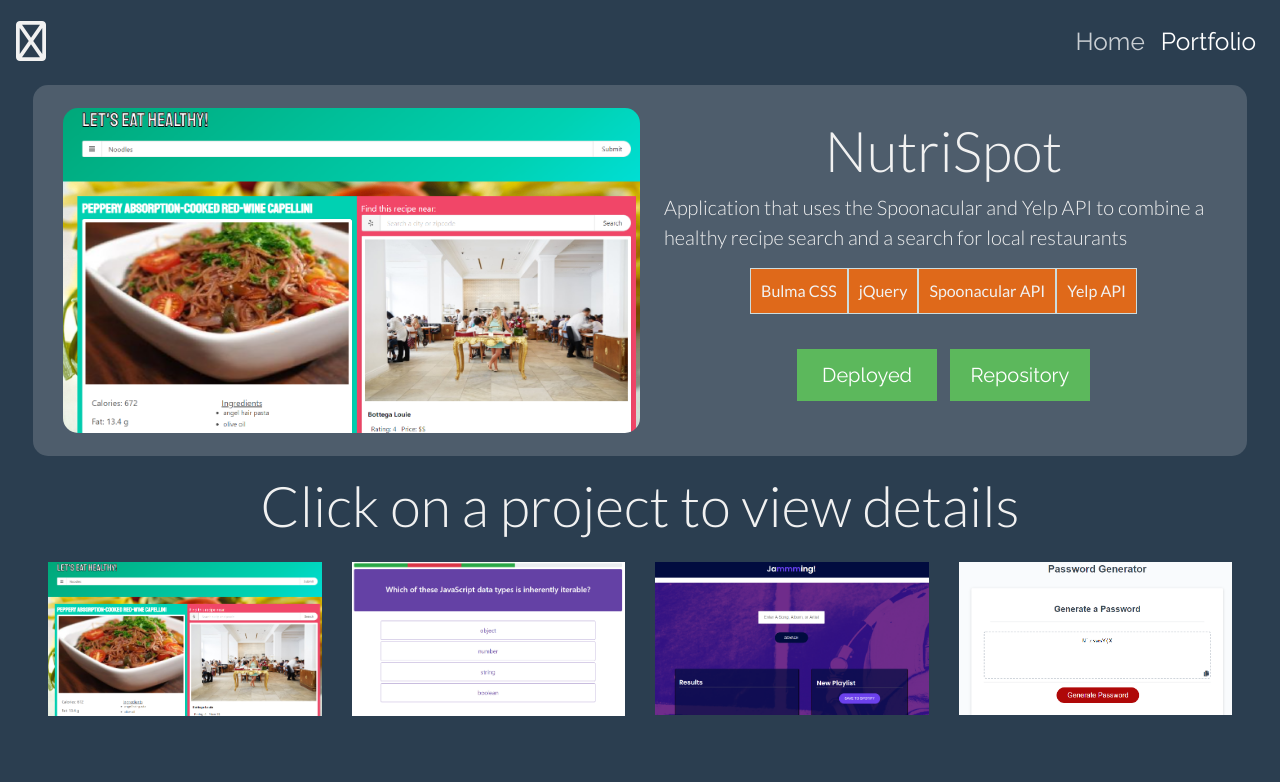
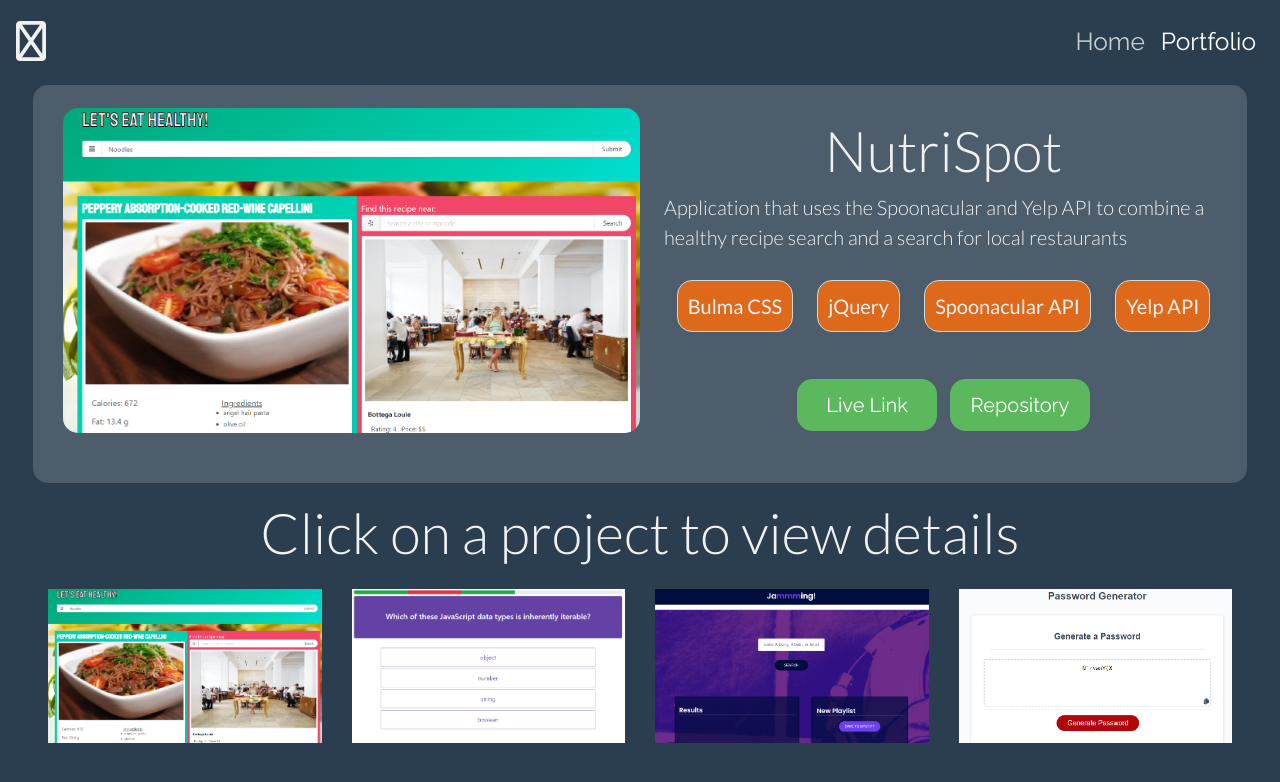
Before and after one commit to jdmarty/MyPortfolioRedux, a plain HTML site: page portfolio.html in a window 1280 px wide. Drawn offline with nearby package versions, Linux system fonts and the light colour scheme; a web font is replaced by a local one.

Commit message:
changed button sizing on featured panel

```diff
--- a/assets/global.css
+++ b/assets/global.css
@@ -102,21 +102,24 @@ a {
 
 /* Featured Tech Buttons */
 #featured-tech-cont {
-  width: fit-content;
   margin: 15px auto;
-  border-radius: 15px;
+  font-size: 1.25em;
 }
 
 .featured-tech {
   padding: 10px;
+  margin: 12px;
+  text-align: center;
   border: 1px solid #ccdcde;
+  border-radius: 15px;
 }
 
 .featured-link {
   margin: 20px 5px;
   padding: 10px;
-  width: 25%;
+  min-width: 25%;
   font-size: 1.25em;
+  border-radius: 15px;
 }
 
 /* Project Card */
--- a/portfolio.html
+++ b/portfolio.html
@@ -53,7 +53,7 @@
                 <div class="d-flex justify-content-center" id="featured-tech-cont">
                 </div>
                 <div class="text-center">
-                    <a href="" class="btn btn-success featured-link" id="featured-deploy-link">Deployed</a>
+                    <a href="" class="btn btn-success featured-link" id="featured-deploy-link">Live Link</a>
                     <a href="" class="btn btn-success featured-link" id="featured-repo-link">Repository</a>
                 </div>
             </article>
--- a/scripts/portfolio.js
+++ b/scripts/portfolio.js
@@ -12,8 +12,8 @@ function renderHighlight(project) {
         $("#featured-tech-cont").append(techItem);
     });
     //links
-    $("#featured-deploy-link").attr("href", project.repoLink);
-    $("#featured-repo-link").attr("href", project.deployedLink);
+    $("#featured-repo-link").attr("href", project.repoLink);
+    $("#featured-deployed-link").attr("href", project.deployedLink);
 }
 
 function renderCards(projects) {
```
